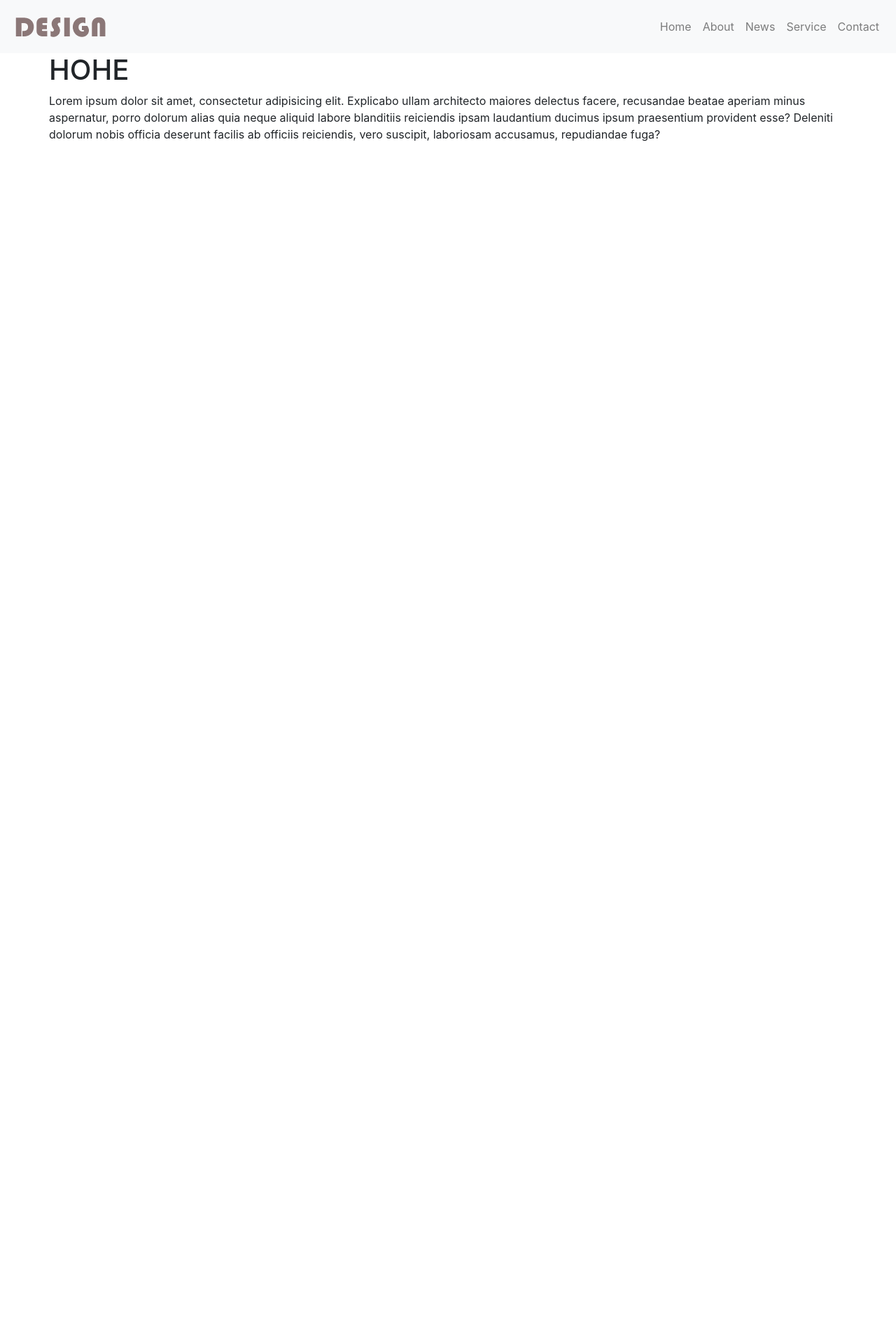
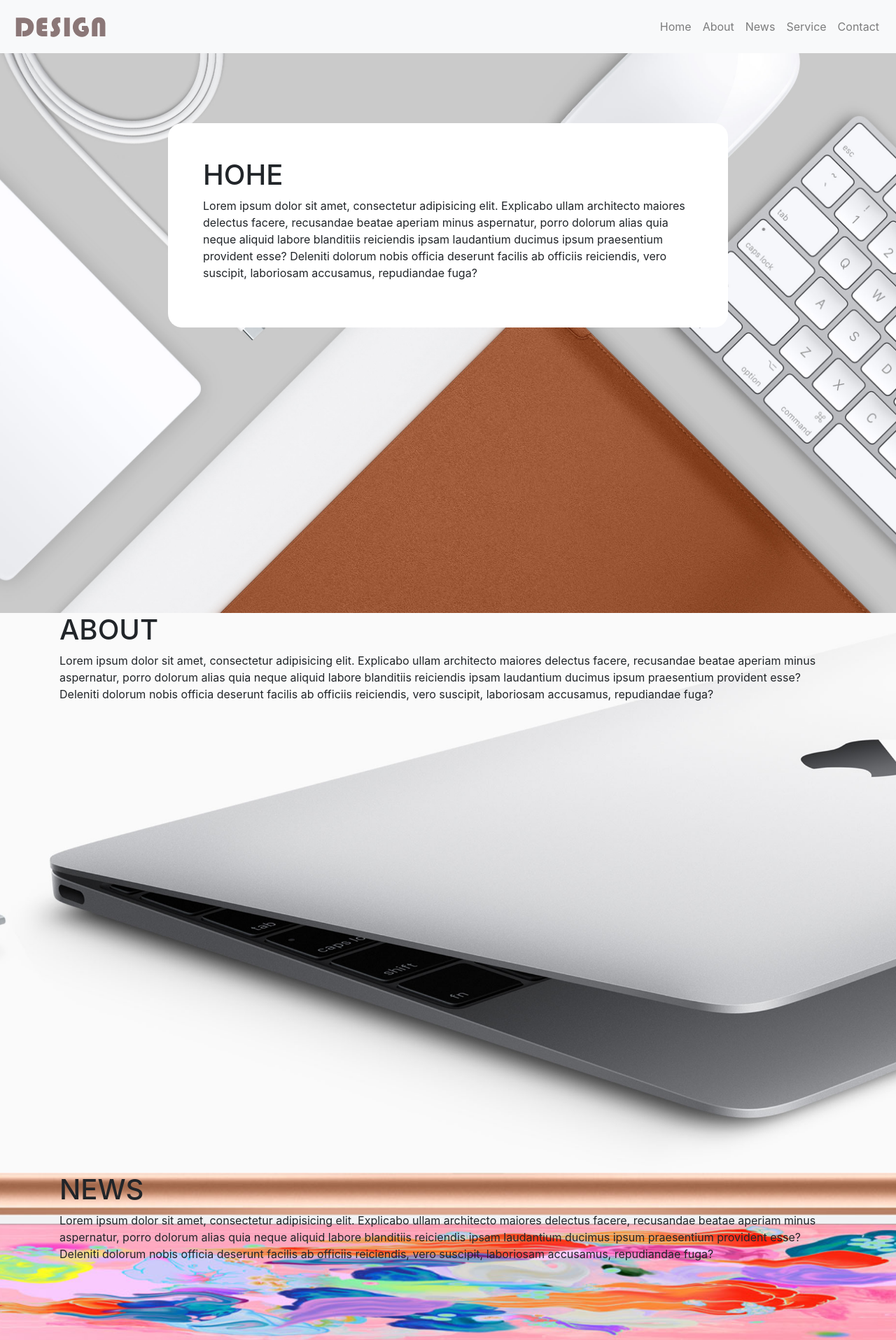
Before and after one commit to kai-yuan-fu/bs0803, a plain HTML site: page index.html in a window 1280 px wide. Shown: the top 1915 px of the page at 70% size. Before the commit the page ends 800 px from the top, so only its background shows below. Drawn offline with nearby package versions, Linux system fonts and the light colour scheme.

Commit message:
edit-index-0803-1600

```diff
--- a/css/index.css
+++ b/css/index.css
@@ -0,0 +1,45 @@
+/* 各區背景圖 */
+#home {
+    background-image: url(../images/p0.jpg);
+}
+
+#about {
+    background-image: url(../images/p1.jpg);
+}
+
+#news {
+    background-image: url(../images/p2.jpg);
+}
+
+#service {
+    background-image: url(../images/p4.jpg);
+}
+
+#contact {
+    background-image: url(../images/p5.jpg);
+}
+
+/* 滿版設定 */
+
+html,
+body {
+    width: 100%;
+    height: 100%;
+}
+/* 各區背景 */
+section{
+    height: 100%;
+    background-size: cover;
+    background-position: center center;
+}
+
+/* 文字背景 */
+.txt-bg{
+    background-color: #fff;
+    margin-top: 100px;
+    width: 800px;
+    margin-left: auto;
+    margin-right: auto;
+    padding: 50px;
+    border-radius: 20px;
+}
--- a/index.html
+++ b/index.html
@@ -53,17 +53,81 @@
     </nav>
 
     <!-- 區塊結構 -->
+    <!-- HOME -->
     <section id="home">
         <div class="container">
             <div class="row">
-                <div class="txt-bg">
-                    <h1> HOHE</h1>
-                    <p>Lorem ipsum dolor sit amet, consectetur adipisicing elit. Explicabo ullam architecto maiores delectus facere, recusandae beatae aperiam minus aspernatur, porro dolorum alias quia neque aliquid labore blanditiis reiciendis ipsam laudantium ducimus ipsum praesentium provident esse? Deleniti dolorum nobis officia deserunt facilis ab officiis reiciendis, vero suscipit, laboriosam accusamus, repudiandae fuga?</p>
+                <div class="col">
+                    <div class="txt-bg">
+                        <h1> HOHE</h1>
+                        <p>Lorem ipsum dolor sit amet, consectetur adipisicing elit. Explicabo ullam architecto maiores
+                            delectus facere, recusandae beatae aperiam minus aspernatur, porro dolorum alias quia neque
+                            aliquid labore blanditiis reiciendis ipsam laudantium ducimus ipsum praesentium provident
+                            esse? Deleniti dolorum nobis officia deserunt facilis ab officiis reiciendis, vero suscipit,
+                            laboriosam accusamus, repudiandae fuga?</p>
+                    </div>
                 </div>
 
             </div>
         </div>
     </section>
+
+    <!-- 區塊結構 -->
+    <!-- ABOUT -->
+    <section id="about">
+        <div class="container">
+            <div class="row">
+                <div class="col">
+                    <h1> ABOUT</h1>
+                    <p>Lorem ipsum dolor sit amet, consectetur adipisicing elit. Explicabo ullam architecto maiores
+                        delectus facere, recusandae beatae aperiam minus aspernatur, porro dolorum alias quia neque
+                        aliquid labore blanditiis reiciendis ipsam laudantium ducimus ipsum praesentium provident esse?
+                        Deleniti dolorum nobis officia deserunt facilis ab officiis reiciendis, vero suscipit,
+                        laboriosam accusamus, repudiandae fuga?</p>
+                </div>
+
+            </div>
+        </div>
+    </section>
+
+    <!-- 區塊結構 -->
+    <!-- NEWS -->
+    <section id="news">
+        <div class="container">
+            <div class="row">
+                <div class="col">
+                    <h1> NEWS</h1>
+                    <p>Lorem ipsum dolor sit amet, consectetur adipisicing elit. Explicabo ullam architecto maiores
+                        delectus facere, recusandae beatae aperiam minus aspernatur, porro dolorum alias quia neque
+                        aliquid labore blanditiis reiciendis ipsam laudantium ducimus ipsum praesentium provident esse?
+                        Deleniti dolorum nobis officia deserunt facilis ab officiis reiciendis, vero suscipit,
+                        laboriosam accusamus, repudiandae fuga?</p>
+                </div>
+
+            </div>
+        </div>
+    </section>
+
+    <!-- 區塊結構 -->
+    <!-- SERVICE -->
+    <section id="service">
+        <div class="container">
+            <div class="row">
+                <div class="col">
+                    <h1> SERVICE</h1>
+                    <p>Lorem ipsum dolor sit amet, consectetur adipisicing elit. Explicabo ullam architecto maiores
+                        delectus facere, recusandae beatae aperiam minus aspernatur, porro dolorum alias quia neque
+                        aliquid labore blanditiis reiciendis ipsam laudantium ducimus ipsum praesentium provident esse?
+                        Deleniti dolorum nobis officia deserunt facilis ab officiis reiciendis, vero suscipit,
+                        laboriosam accusamus, repudiandae fuga?</p>
+                </div>
+
+            </div>
+        </div>
+    </section>
+
+
+
 
     <!-- ↑ 網頁結構撰寫區 -->
 
```
Also changed, not shown: memo/01-導覽列.PNG (added), memo/02-HOME區塊.PNG (added), memo/03-ABOUT區塊.PNG (added), memo/04-NEWS區塊.PNG (added), memo/05-SERVICE區塊.PNG (added), memo/06-CONTACT區塊.PNG (added), memo/07-各區背景圖.PNG (added), memo/08-各區共同背景設定.PNG (added), memo/09-文字區塊共同設定.PNG (added), 1 other file.
